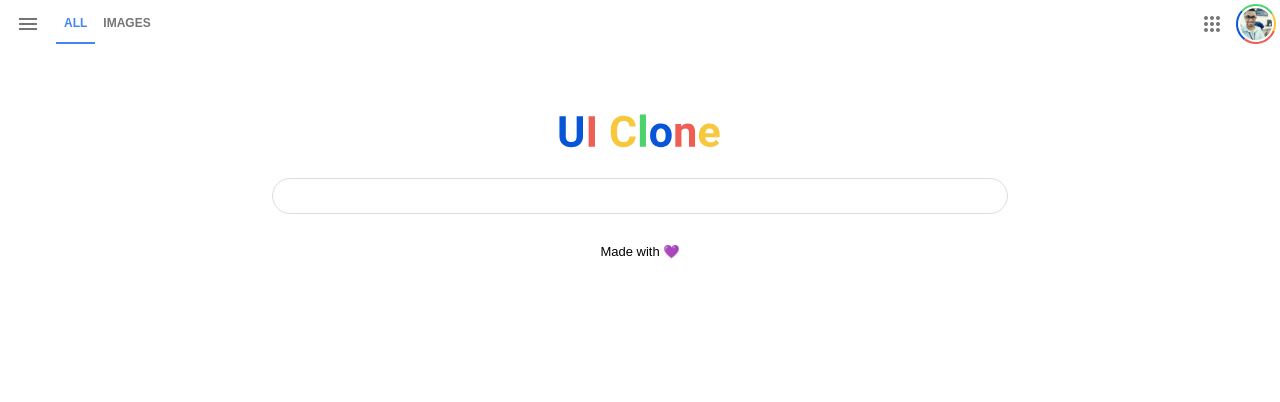
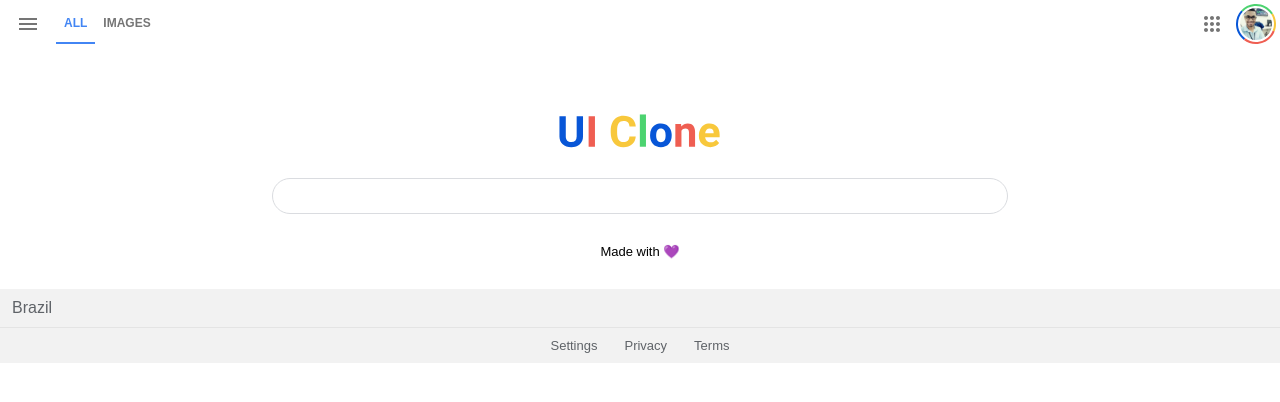
Before and after one commit to dyhalmeida/google-ui-clone, a plain HTML site: page index.html in a window 1280 px wide. Drawn offline with Linux system fonts and the light colour scheme.

Commit message:
Adicionado footer do google ui clone

```diff
--- a/index.html
+++ b/index.html
@@ -34,6 +34,15 @@
       <input class="content__search" type="text" />
       <div class="content__offer">Made with 💜</div>
     </main>
-    <!-- <footer></footer> -->
+    <footer class="footer">
+      <div class="footer__section footer_location">
+        <span>Brazil</span>
+      </div>
+      <div class="footer__section footer_links">
+        <a>Settings</a>
+        <a>Privacy</a>
+        <a>Terms</a>
+      </div>
+    </footer>
   </body>
 </html>
--- a/style.css
+++ b/style.css
@@ -101,3 +101,34 @@ input {
   font-size: 13px;
   padding: 6px 12px;
 }
+
+/* Footer */
+.footer {
+  margin-top: 24px;
+  display: flex;
+  flex-direction: column;
+  background-color: #f2f2f2;
+}
+
+.footer__section:not(:first-child) {
+  border-top: 1px solid #e4e4e4;
+}
+
+.footer_location {
+  font-size: 16px;
+  color: #5f6368;
+  padding: 10px 12px;
+}
+
+.footer_links {
+  display: flex;
+  justify-content: center;
+  align-items: center;
+  font-size: 13px;
+  color: #5f6368;
+  padding: 10px;
+}
+
+.footer_links a:not(:first-child) {
+  margin-left: 27px;
+}
```
